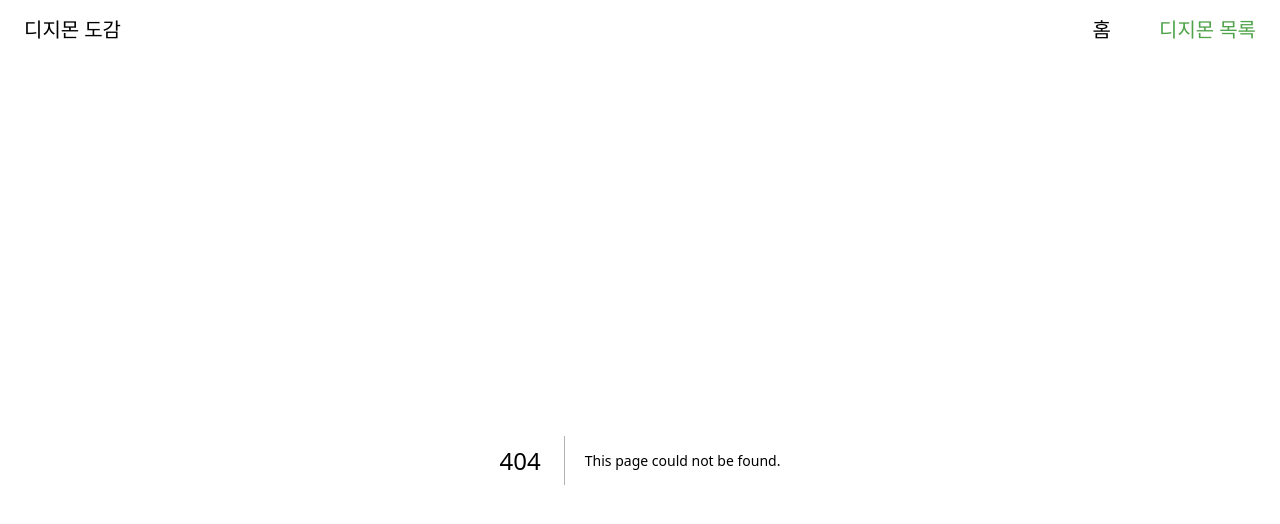
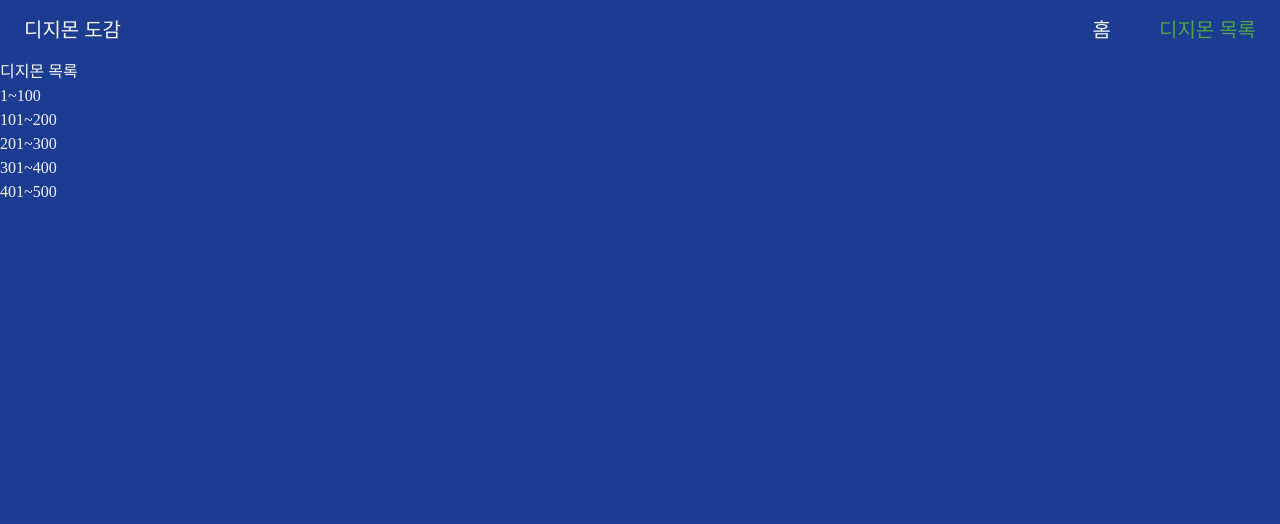
Before and after one commit to yeo-hyeonseok/study_nextjs, a Next.js app: page /digimons in a window 1280 px wide. Before the commit this address had no page. Shown: the top 524 px of the page. Built offline with nearby package versions, Linux system fonts and the light colour scheme; a web font is replaced by a local one.

Commit message:
[UPDATE] 페이지 내용 미리 가져오기

```diff
--- /dev/null
+++ b/app/digimons/layout.tsx
@@ -0,0 +1,10 @@
+export default function MoviesLayout({
+  children,
+}: Readonly<{ children: React.ReactNode }>) {
+  return (
+    <section>
+      <h1>디지몬 목록</h1>
+      {children}
+    </section>
+  );
+}
--- /dev/null
+++ b/app/digimons/page.tsx
@@ -0,0 +1,13 @@
+export default function Pokemons() {
+  const numbers = ["1~100", "101~200", "201~300", "301~400", "401~500"];
+
+  return (
+    <div>
+      <ul>
+        {numbers.map((number, index) => (
+          <li key={index}>{number}</li>
+        ))}
+      </ul>
+    </div>
+  );
+}
--- a/app/page.tsx
+++ b/app/page.tsx
@@ -1,3 +1,3 @@
 export default function Home() {
-  return <div>zz</div>;
+  return <div>메인 페이지</div>;
 }
--- a/components/Header.tsx
+++ b/components/Header.tsx
@@ -1,7 +1,8 @@
 "use client";
 
 import Link from "next/link";
-import { usePathname } from "next/navigation";
+import { usePathname, useRouter } from "next/navigation";
+//import { useEffect } from "react";
 
 interface Props {
   className?: string;
@@ -22,17 +23,30 @@
   const { className } = props;
 
   const pathname = usePathname();
+  const router = useRouter();
+
+  // 프로그래밍 방식의 탐색에서는 다음과 같이 미리 가져오기 구현 가능
+  /* useEffect(() => {
+    router.prefetch("/digimons");
+  }, [router]); */
 
   return (
     <header className={`${className} flex justify-between md:px-6 px-4 py-4`}>
-      <Link className="text-xl" href="/">
+      <h1 className="text-xl cursor-pointer" onClick={() => router.push("/")}>
         디지몬 도감
-      </Link>
+      </h1>
       <nav className="flex gap-12 text-xl">
         {links.map(({ href, label }) => (
           <Link
             className={`${pathname === href && "text-secondary"}`}
             key={label}
+            // 해당 링크의 페이지의 데이터를 미리 가져올 지 여부를 설정
+            // 뷰포트 안에 들어오거나 마우스로 호버하는 경우 해당 페이지의 정적 데이터를 미리 로드함
+            // 해당 기능은 production 모드에서만 동작함
+            // - null(기본값): 정적 경로일 경우에는 모든 하위 경로를, 동적 경로일 경우에는 loading.tsx 파일이 있는 가장 가까운 세그먼트까지만
+            // - true: 정적 경로와 동적 경로 모두 미리 가져옴
+            // - false: 미리 가져오기 x
+            prefetch={true}
             href={href}
           >
             {label}
```
